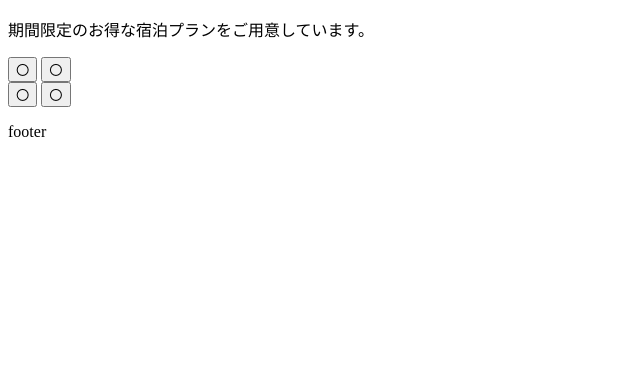
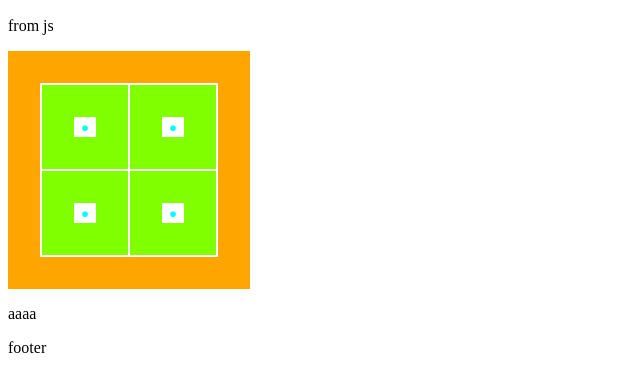
Before and after one commit to syamoji56/othello, a plain HTML site: page index.html in a window 1280 px wide. Shown: the part 243-634 px from the top of the page, without its empty margins (0-640 px from the left). Drawn offline with Linux system fonts and the light colour scheme.

Commit message:
枠線変えたり

```diff
--- a/index.css
+++ b/index.css
@@ -0,0 +1,14 @@
+button {
+  color: aqua;
+  background-color: transparent;
+  border: 0em;
+}
+table {
+  border: 2em orange solid;
+}
+tr {
+  border: 2em blueviolet solid;
+}
+td {
+  border: 2em chartreuse solid;
+}
--- a/index.html
+++ b/index.html
@@ -3,7 +3,7 @@
   <head>
     <meta charset="UTF-8" />
     <meta name="viewport" content="width=device-width, initial-scale=1.0" />
-    <link rel="stylesheet" type="text/css" href="index.css">
+    <link rel="stylesheet" type="text/css" href="index.css" />
     <title>Document</title>
   </head>
   <body>
@@ -20,12 +20,27 @@
       <h2>お知らせ</h2>
       <p>期間限定のお得な宿泊プランをご用意しています。</p>
     </header>
-    <div>
-      <button>〇</button>
-      <button>〇</button><br>
-      <button>〇</button>
-      <button>〇</button>
-    </div>
+    <table>
+      <tr>
+        <td>
+          <button>●</button>
+        </td>
+        <td>
+          <button>●</button>
+        </td>
+      </tr>
+      <tr>
+        <td>
+          <button>●</button>
+        </td>
+        <td>
+          <button>●</button>
+        </td>
+      </tr>
+    </table>
+
+    <p>aaaa</p>
+    <script src="index.js"></script>
     <footer><p>footer</p></footer>
   </body>
 </html>
--- /dev/null
+++ b/index.js
@@ -0,0 +1,2 @@
+let elem = document.querySelector('p');
+elem.innerText='from js';
```
